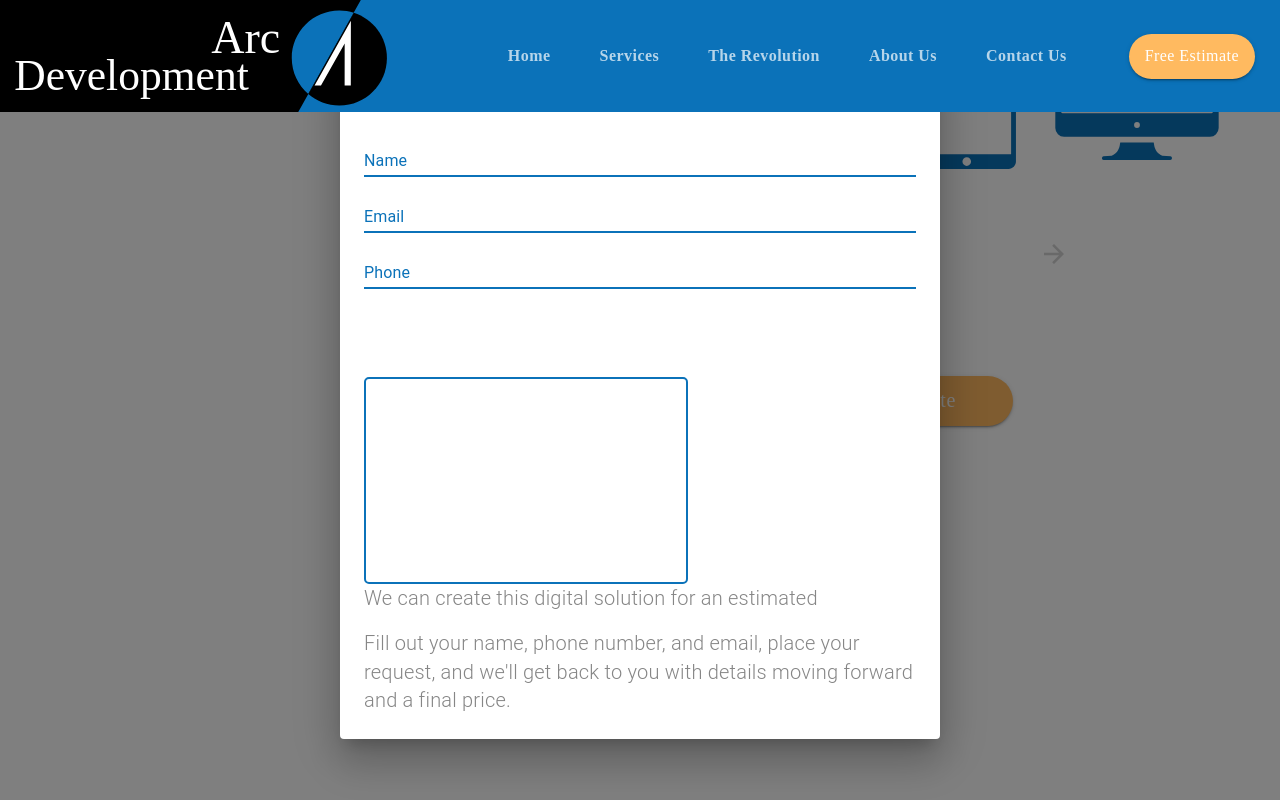
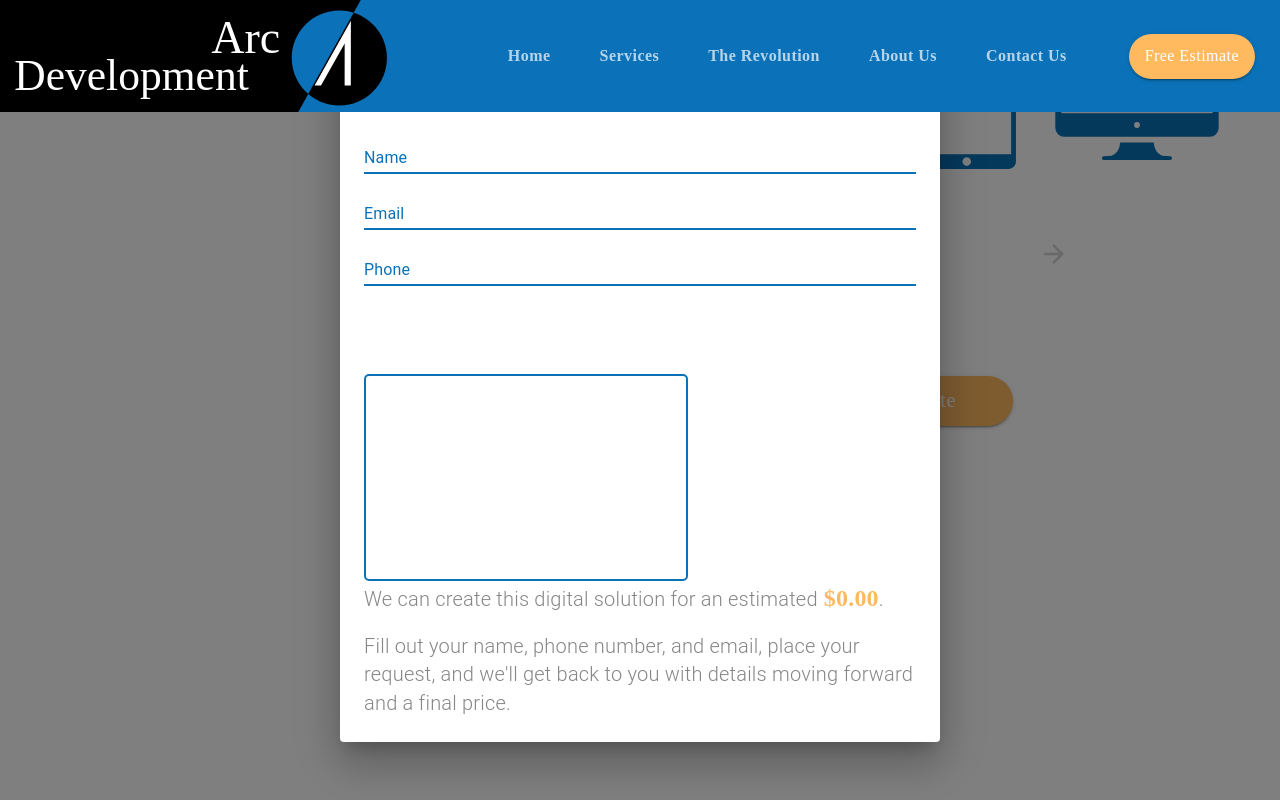
Before and after one commit to Catravine/arcdevelopment, a React (Create React App) app: page /estimate in a window 1280 px wide. Both pictures are taken after a click on the button "Get Estimate". Shown: the part 431-1231 px from the top of the page. Built offline with nearby package versions, Linux system fonts and the light colour scheme; the HTML template or start-up script is replaced by a standard one.

Commit message:
cost calculating works

```diff
--- a/src/components/Estimate.js
+++ b/src/components/Estimate.js
@@ -59,6 +59,13 @@ const useStyles = makeStyles(theme => ({
     border: `2px solid ${theme.palette.common.blue}`,
     marginTop: "5em",
     borderRadius: 5
+  },
+  specialText: {
+    fontFamily: "Raleway",
+    fontWeight: 700,
+    fontSize: "1.5rem",
+    color: theme.palette.common.orange,
+    marginLeft: "0.25em"
   }
 }));
 
@@ -334,6 +341,7 @@ export default function Estimate() {
   const [phoneHelper, setPhoneHelper] = useState('');
 
   const [message, setMessage] = useState('');
+  const [total, setTotal] = useState(0);
 
   const defaultOptions = {
     loop: true,
@@ -433,6 +441,23 @@ export default function Estimate() {
     }
   }
 
+  const getTotal = () => {
+    let cost = 0;
+    const selections = questions
+      .map(question => question.options.filter(option => option.selected))
+      .filter(question => question.length > 0);
+    selections.map(options => options.map(option => cost += option.cost));
+
+    if (questions.length > 2) {
+      const userCost = questions
+        .filter(question => question.title === 'How many users do you expect?')
+        .map(question => question.options.filter(option => option.selected))[0][0].cost;
+      cost -= userCost
+      cost *= userCost
+    }
+    setTotal(cost);
+  }
+
   const emailRegex = /^\w+([.-]?\w+)*@\w+([.-]?\w+)*(\.\w{2,3})+$/
   const phoneRegex = /^\(?([0-9]{3})\)?[-. ]?([0-9]{3})[-. ]?([0-9]{4})$/
 
@@ -527,7 +552,7 @@ export default function Estimate() {
           </Grid>
           <Grid item>
             <Button
-              onClick={() => setDialogOpen(true)}
+              onClick={() => {setDialogOpen(true); getTotal();}}
               variant="contained"
               className={classes.estimateButton}
             >
@@ -590,6 +615,9 @@ export default function Estimate() {
               <Grid item>
                 <Typography variant="body2" paragraph>
                   We can create this digital solution for an estimated
+                  <span className={classes.specialText}>
+                    ${total.toFixed(2)}
+                  </span>.
                 </Typography>
                 <Typography variant="body2" paragraph>
                   Fill out your name, phone number, and email, place your
```
